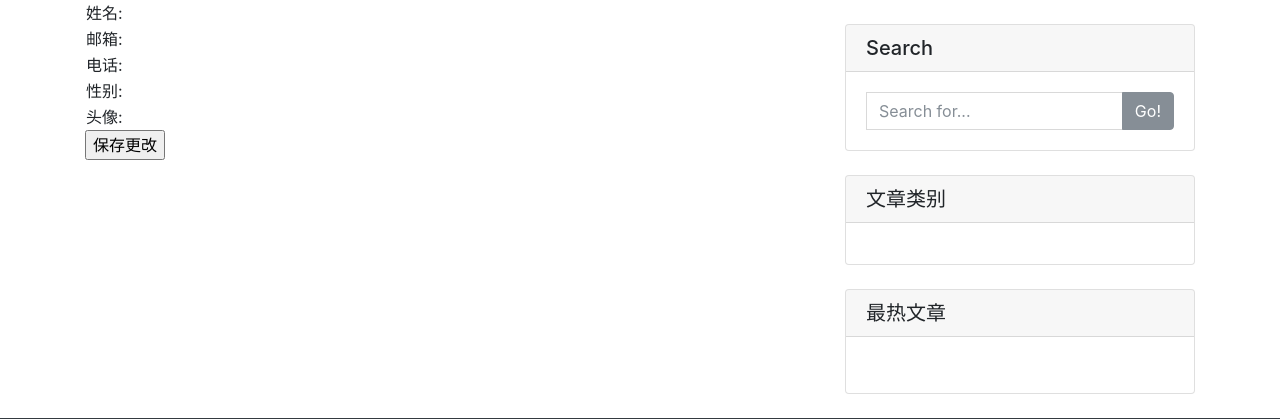
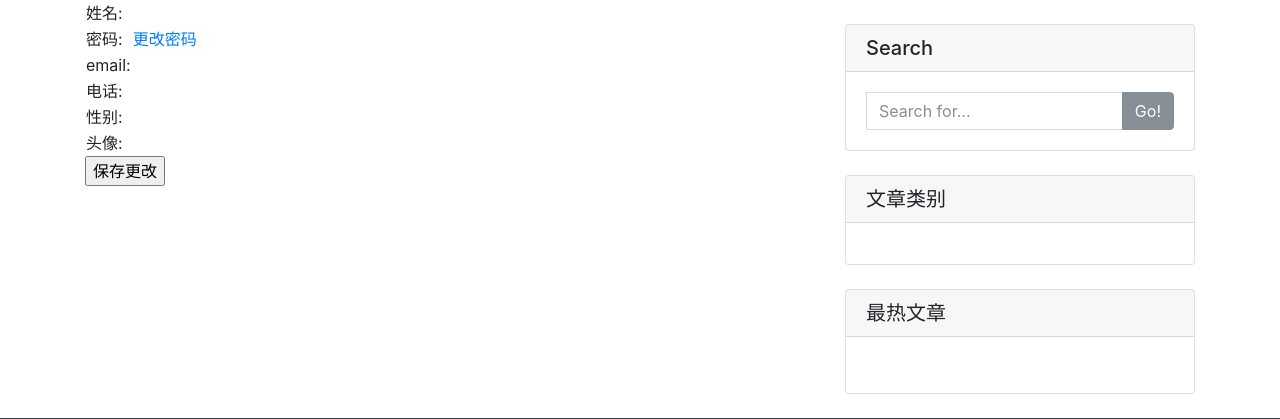
Before and after one commit to kongxiuzhi/blogv2, a Django app: template blog/templates/blog/personInfoEdit.html in a window 1280 px wide. Shown: the part 56-475 px from the top of the page. Run offline with Django 3.2, Linux system fonts and the light colour scheme; the template is opened without the code that fills it, so the values that code supplies are empty; some libraries are stand-ins or nearby versions.

Commit message:
修复bug

```diff
--- a/blog/templates/blog/findlist.html
+++ b/blog/templates/blog/findlist.html
@@ -16,7 +16,7 @@
             <div class="card-body">
               <h2 class="card-title">{{ article.title}}</h2>
               <p>Posted on {{ article.updated|date:"Y/m/d" }}</p>
-              <p class="card-text">{{ article.content|truncatechars:300|linebreaks }}</p>
+              <p class="card-text">{{ article.content|truncatechars_html:150|striptags|safe }}</p>
               <a href="{{ article.get_absolute_url }}" class="btn btn-primary">Read More &rarr;</a>
             </div>
             <div class="card-footer text-muted">
--- a/blog/templates/blog/personInfoEdit.html
+++ b/blog/templates/blog/personInfoEdit.html
@@ -14,7 +14,11 @@
             <td>{{user_form.username}}</td>
         </tr>
         <tr>
-            <td>邮箱:</td>
+            <td>密码:</td>
+            <td><a href="{% url "password_change" %}">更改密码</a></td>
+        </tr>
+        <tr>
+            <td>email:</td>
             <td>{{user_form.email}}</td>
         </tr>
         <tr>
@@ -35,3 +39,15 @@
 </form>
 
 {%endblock%}
+
+
+
+{% block cusjs %}
+
+<script type="text/javascript">
+    $(function(){
+        $("#id_email").attr("readonly","readonly");
+    })
+</script>
+
+{% endblock %}
--- a/blog/urls.py
+++ b/blog/urls.py
@@ -8,7 +8,7 @@ urlpatterns = [
     url(r'^article/edit/(?P<pk>\d+)/$',views.articleEditView,name='article_edit'),
     url(r'^article/like/$',views.articlelike,name='like'),
     url(r'^comment/(?P<pk>\d+)/$',views.commentView,name="article_comment"),
-    url(r'^find/(?P<pl>[\u4e00-\u9fa5 \w \d - _]+)/(?P<flag>\d+)/$',views.findListView,name='article_find'),
+    url(r'^find/(?P<pl>.*?)/(?P<flag>\d+)/$',views.findListView,name='article_find'),
     url(r'^findTitle/',views.findTitleView,name='article_title_find'),
     url(r'^edit/user/$',views.personInfoEditView,name="person_info_edit"),
     url(r'^user/(?P<pk>\d+)/$',views.personInfoView,name="person_info"),
```
Also changed, not shown: media/avatar/2017/11/06/7F5E901F-9A4A-42A9-A2B2-D2B9B66B6C04.png (added), media/avatar/2017/11/06/929f071024d407046b3c4fc1658cd83a.jpg (added), media/avatar/2017/11/06/ac44d1d04f813ec9255871d31f2b4b32.jpg (added), media/avatar/2017/11/07/Koala.jpg (added).
